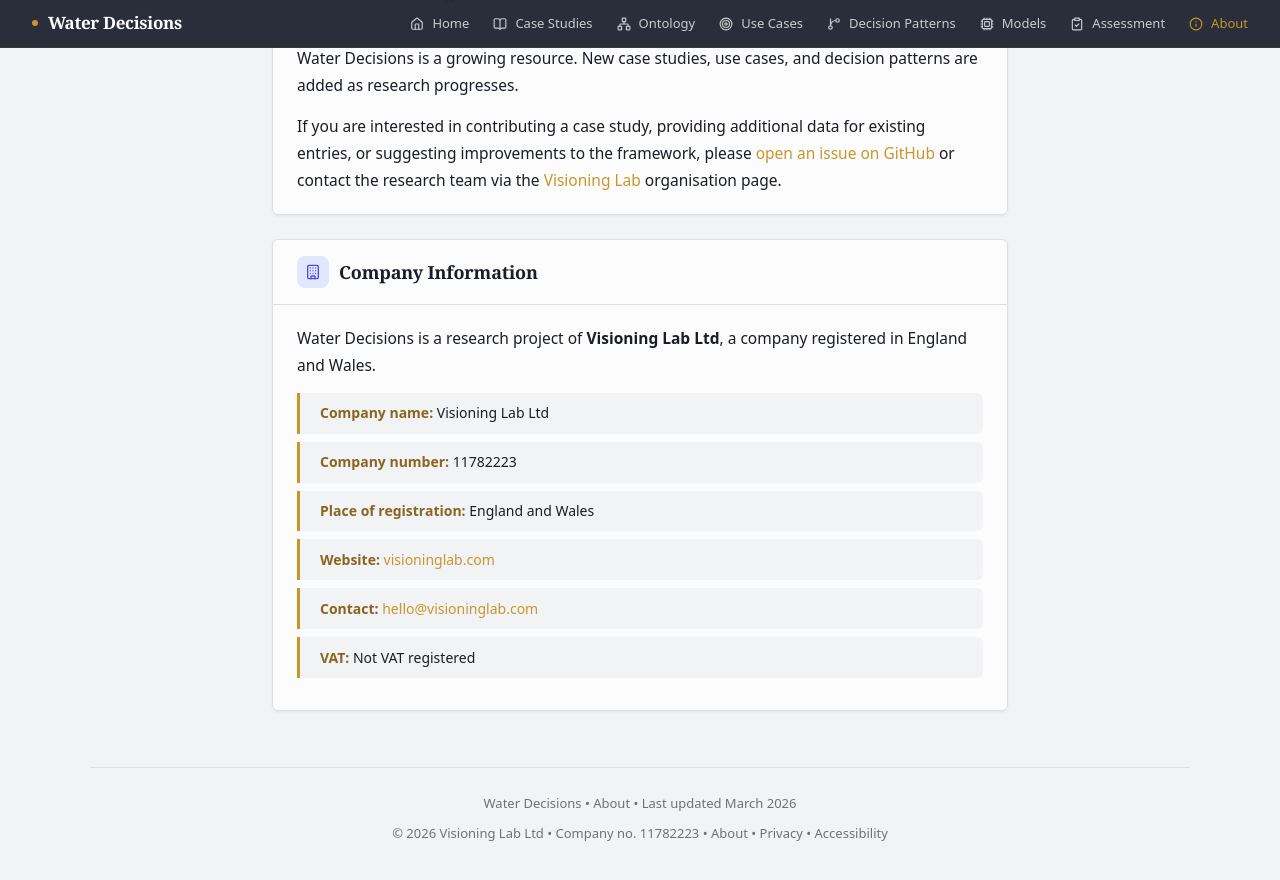
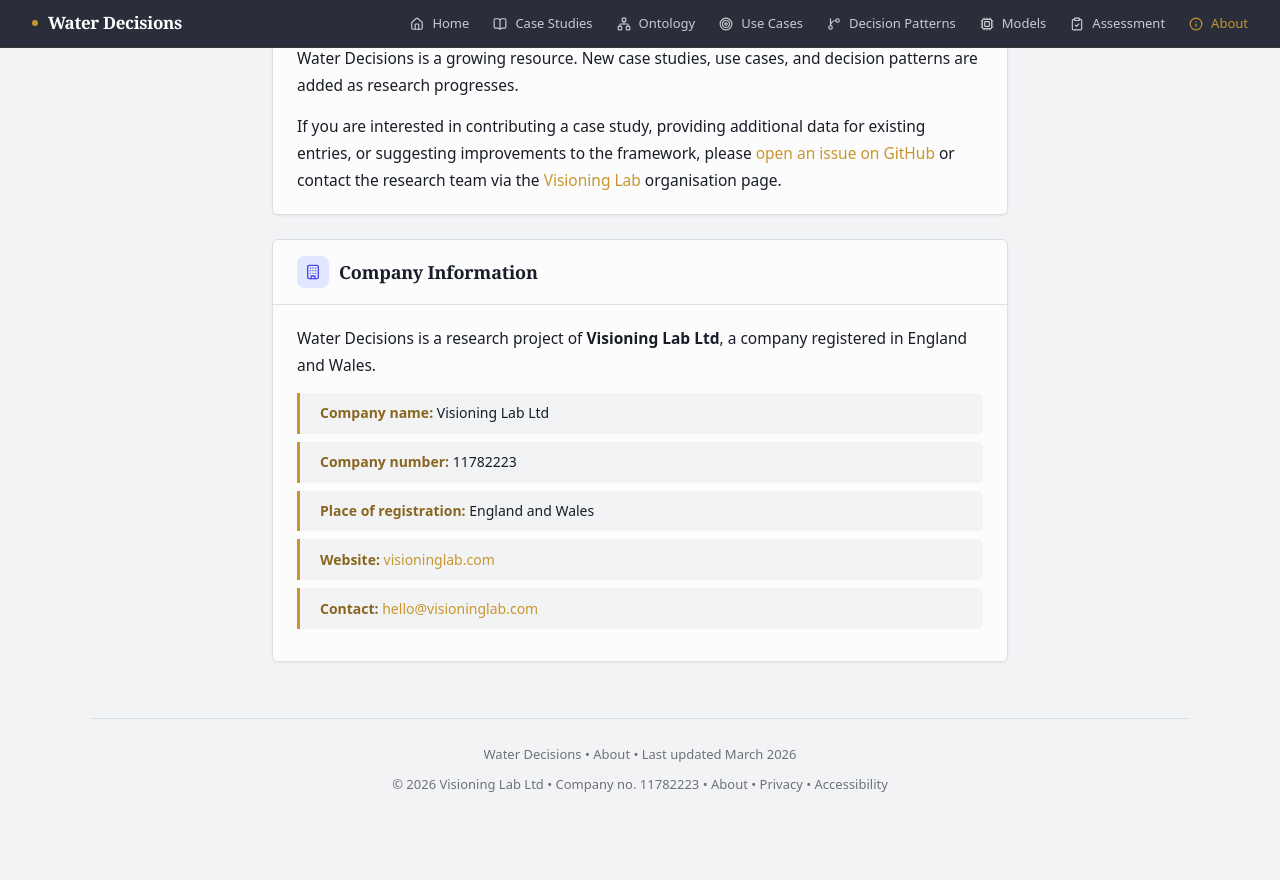
Before and after one commit to visioninglab/waterdecisions, a Jekyll site: the page built from about.html, in a window 1280 px wide and 900 px high, scrolled down 2910 px. Shown: the top 880 px of the window. Built offline with Jekyll 4.4.1, drawn with Linux system fonts in a browser that asks for light colours; after the commit the page ends 3761 px from its top, so only the background shows below that.

Commit message:
Remove VAT registration note from about page

```diff
--- a/about.html
+++ b/about.html
@@ -123,7 +123,6 @@
         <li><strong>Place of registration:</strong> England and Wales</li>
         <li><strong>Website:</strong> <a href="https://visioninglab.com" target="_blank" rel="noopener">visioninglab.com</a></li>
         <li><strong>Contact:</strong> <a href="mailto:hello@visioninglab.com">hello@visioninglab.com</a></li>
-        <li><strong>VAT:</strong> Not VAT registered</li>
       </ul>
     </div>
   </div>
```
